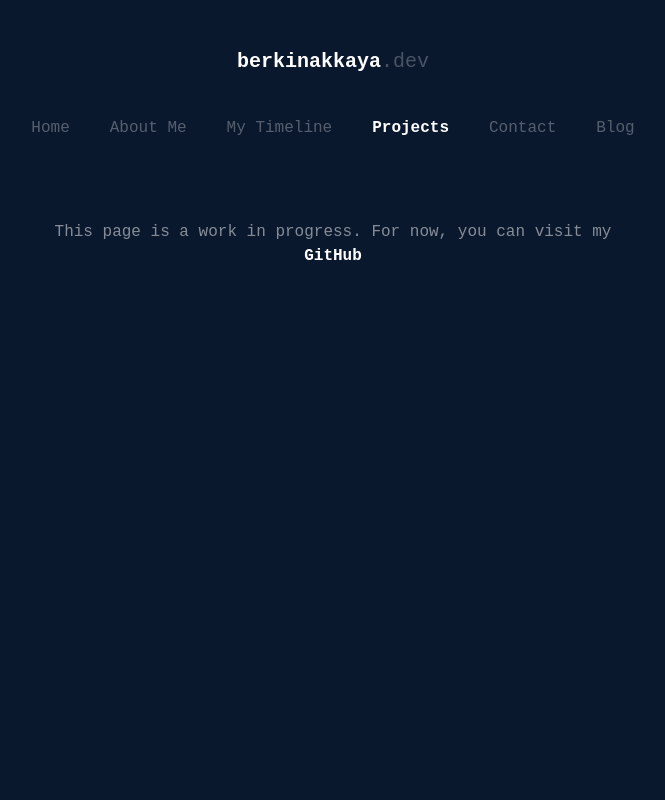
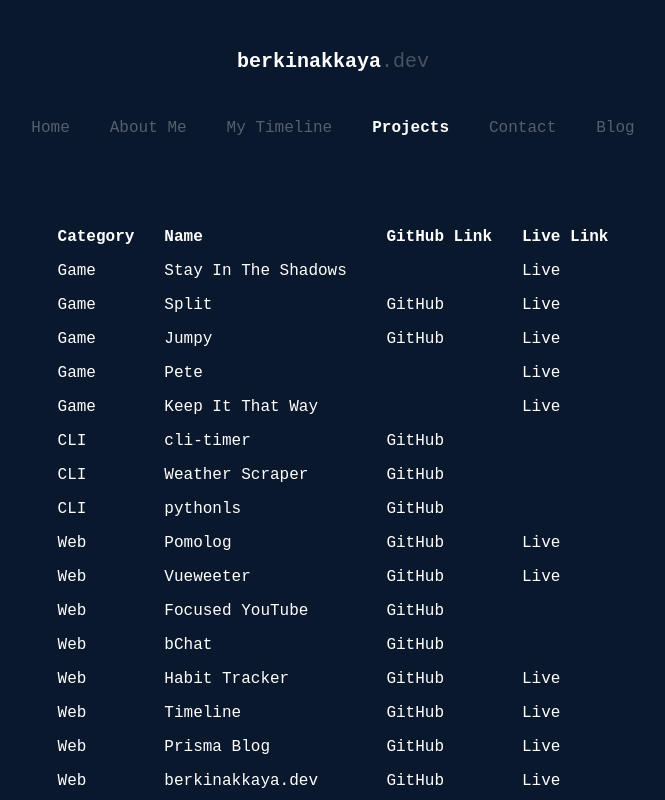
Before and after one commit to BerkinAKKAYA/berkinakkaya.com, a Nuxt app: page /work in a window 1280 px wide. Shown: the top 800 px of the page, without its empty margins (307-972 px from the left). Built offline with nearby package versions, Linux system fonts and the light colour scheme; some icons are missing; a web font is replaced by a local one.

Commit message:
add project data

```diff
--- a/pages/work.vue
+++ b/pages/work.vue
@@ -1,9 +1,27 @@
 <template>
 	<NuxtLayout name="layout">
-		<p class="text-center">
-			<span class="opacity-50">This page is a work in progress. For now, you can visit my </span>
-			<b><a href="github.com/berkinakkaya">GitHub</a></b>
-		</p>
+		<table class="mb-12">
+			<thead>
+				<tr>
+					<th>Category</th>
+					<th>Name</th>
+					<th>GitHub Link</th>
+					<th>Live Link</th>
+				</tr>
+			</thead>
+			<tbody>
+				<tr v-for="project in projects" :key="project.name">
+					<td>{{ project.category }}</td>
+					<td>{{ project.name }}</td>
+					<td>
+						<a target="_blank" :href="project.githubLink" v-if="project.githubLink">GitHub</a>
+					</td>
+					<td><a target="_blank" :href="project.liveLink" v-if="project.liveLink">Live</a></td>
+				</tr>
+			</tbody>
+		</table>
+
+		<p>https://berkinakkaya.itch.io/</p>
 
 		<a href="https://github.com/berkinakkaya" target="_blank" class="mt-10">
 			<VueFeather type="github" stroke="white" size="72" class="draw draw-delay-500"></VueFeather>
@@ -30,16 +48,162 @@ export default {
 		title: "Projects | Berkin Akkaya",
 	}),
 	components: { VueFeather },
-	// data: () => ({
-	// 	filter: "",
-	// }),
-	// watch: {
-	// 	"$route.query.filter": function (filter) {
-	// 		this.filter = filter;
-	// 	},
-	// },
-	// created() {
-	// 	this.filter = this.$route.query.filter;
-	// },
+	data: () => ({
+		projects: [
+			{
+				name: "Stay In The Shadows",
+				category: "Game",
+				description: "Stealth Mobile Game",
+				technologies: ["Unity", "C#"],
+				githubLink: null,
+				liveLink: "https://play.google.com/store/apps/details?id=com.BerkinAkkaya.StayintheShadows",
+			},
+			{
+				name: "Split",
+				category: "Game",
+				description: "An Endless Mobile Game",
+				technologies: ["Unity", "C#"],
+				githubLink: "https://github.com/BerkinAKKAYA/Split",
+				liveLink: "https://play.google.com/store/apps/details?id=com.BerkinAkkaya.Split",
+			},
+			{
+				name: "Jumpy",
+				category: "Game",
+				description: "Hypercasual Climbing Game",
+				technologies: ["Unity", "C#"],
+				githubLink: "https://github.com/BerkinAKKAYA/Jumpy",
+				liveLink: "https://play.google.com/store/apps/details?id=com.BerkinAkkaya.Jumpy",
+			},
+			{
+				name: "Pete",
+				category: "Game",
+				description: "Platformer Game",
+				technologies: ["Unity", "C#"],
+				githubLink: null,
+				liveLink: "https://berkinakkaya.itch.io/pete",
+			},
+			{
+				name: "Keep It That Way",
+				category: "Game",
+				description: "Ludum Dare Application",
+				technologies: ["Unity", "C#"],
+				githubLink: null,
+				liveLink: "https://berkinakkaya.itch.io/keep-it-that-way",
+			},
+			{
+				name: "cli-timer",
+				category: "CLI",
+				description: "Stopwatch / Timer on Terminal",
+				technologies: ["C"],
+				githubLink: "https://github.com/BerkinAKKAYA/cli-timer",
+				liveLink: null,
+			},
+			{
+				name: "Weather Scraper",
+				category: "CLI",
+				description: "Get monthly forecast via terminal. (scrapes accuweather)",
+				technologies: ["Python", "Selenium"],
+				githubLink: "https://github.com/BerkinAKKAYA/WeatherScraper",
+				liveLink: null,
+			},
+			{
+				name: "pythonls",
+				category: "CLI",
+				description: "ls alternative inspired by colorls",
+				technologies: ["Python"],
+				githubLink: "https://github.com/BerkinAKKAYA/pythonls",
+				liveLink: null,
+			},
+			{
+				name: "Pomolog",
+				category: "Web",
+				description: "Track your pomodoros with monthly charts",
+				technologies: ["Pure JavaScript", "SCSS", "Firebase", "PWA"],
+				githubLink: "https://github.com/BerkinAKKAYA/Pomolog",
+				liveLink: "https://pomolog-berkinakkaya.web.app",
+			},
+			{
+				name: "Vueweeter",
+				category: "Web",
+				description: "Realtime twitter clone",
+				technologies: ["Vue", "Vuefire", "Firebase"],
+				githubLink: "https://github.com/BerkinAKKAYA/vueweeter",
+				liveLink: "https://berkinakkaya.github.io/vueweeter",
+			},
+			{
+				name: "Focused YouTube",
+				category: "Web",
+				description: "YouTube Client Without Distractions and With Bookmarks",
+				technologies: ["Svelte", "Firebase"],
+				githubLink: "https://focused-yt.web.app",
+			},
+			{
+				name: "bChat",
+				category: "Web",
+				description: "WhatsApp Clone on Web",
+				technologies: ["Svelte", "Firebase", "PWA"],
+				githubLink: "https://github.com/BerkinAKKAYA/bChat",
+				githubLink: "https://berkinakkaya.github.io/bChat",
+			},
+			{
+				name: "Habit Tracker",
+				category: "Web",
+				description: "A digital bullet journal style habit tracker",
+				technologies: ["Svelte", "Firebase"],
+				githubLink: "https://github.com/BerkinAKKAYA/HabitTracker",
+				liveLink: "https://habittracker-brkn.web.app",
+			},
+			{
+				name: "Timeline",
+				category: "Web",
+				description: "Most Minimalistic Calendar Ever",
+				technologies: ["Svelte", "Firebase"],
+				githubLink: "https://github.com/BerkinAKKAYA/Timeline-Svelte",
+				liveLink: "https://timeline-berkin.web.app",
+			},
+			{
+				name: "Prisma Blog",
+				category: "Web",
+				description: "A Blog Example",
+				technologies: ["React", "Next", "Next Auth", "Prisma", "PostgreSQL", "Material UI"],
+				githubLink: "https://github.com/BerkinAKKAYA/prisma-blog",
+				liveLink: "https://prisma-blog-flame.vercel.app",
+			},
+			{
+				name: "berkinakkaya.dev",
+				category: "Web",
+				description: "This Website",
+				technologies: ["Vue", "Tailwind"],
+				githubLink: "https://github.com/BerkinAKKAYA/berkinakkaya.dev",
+				liveLink: "https://berkinakkaya.dev",
+			},
+			{
+				name: "Svelte Text Scramble",
+				category: "NPM",
+				description: "Implemented the scramble effect to svelte-typewriter",
+				technologies: ["Svelte"],
+				githubLink: "https://github.com/henriquehbr/svelte-typewriter",
+				liveLink: "https://github.com/BerkinAKKAYA/you-have-been-hacked",
+			},
+			{
+				name: "svelte-image-gallery",
+				category: "NPM",
+				description: "NPM Package with over 5K views in madewithsvelte.com",
+				technologies: ["Svelte"],
+				githubLink: "https://github.com/BerkinAKKAYA/svelte-image-gallery",
+				liveLink: null,
+			},
+		],
+	}),
 };
 </script>
+
+<style lang="scss">
+table {
+	th,
+	td {
+		padding: 5px 15px;
+		text-align: left;
+	}
+}
+</style>
```
